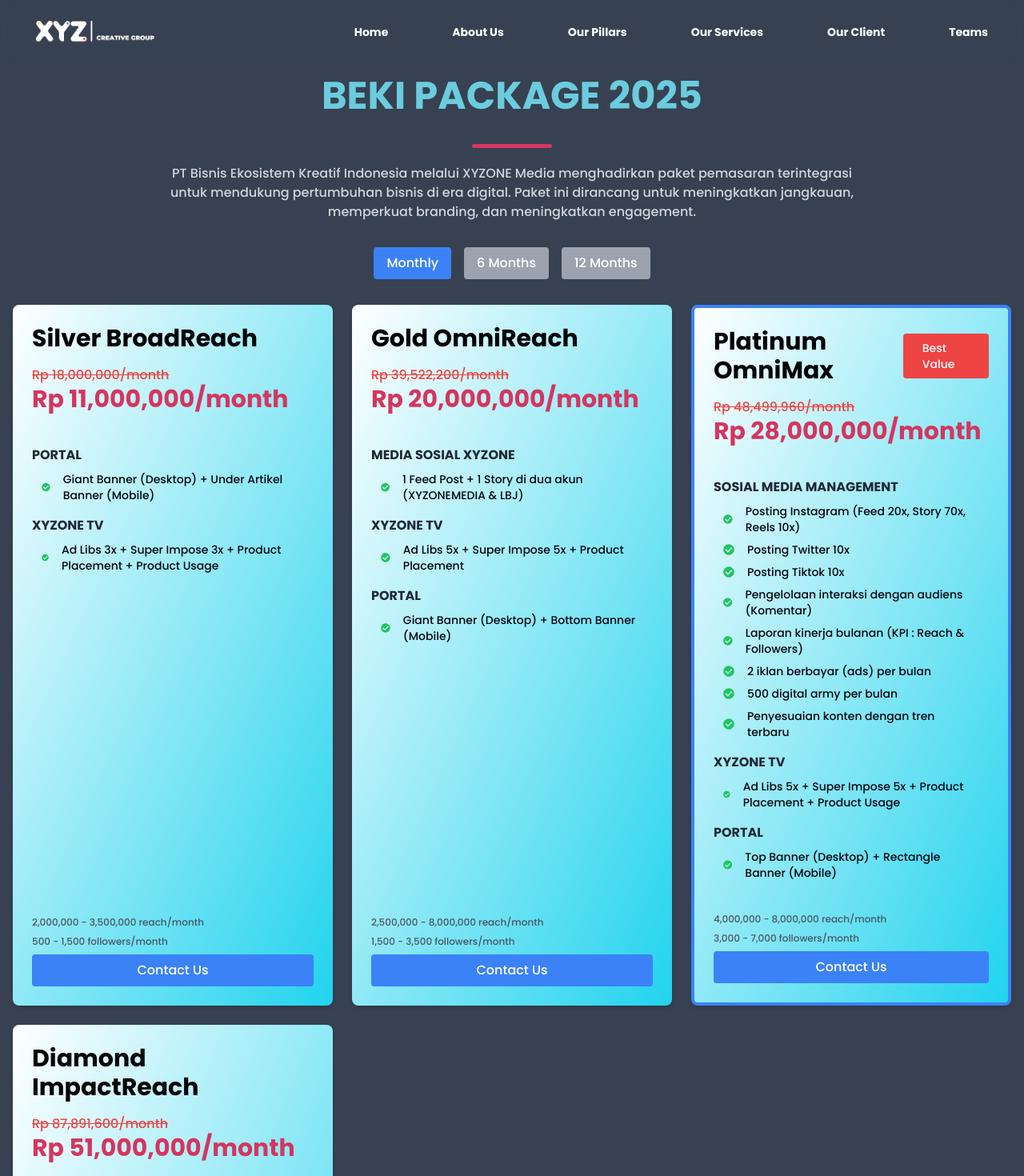
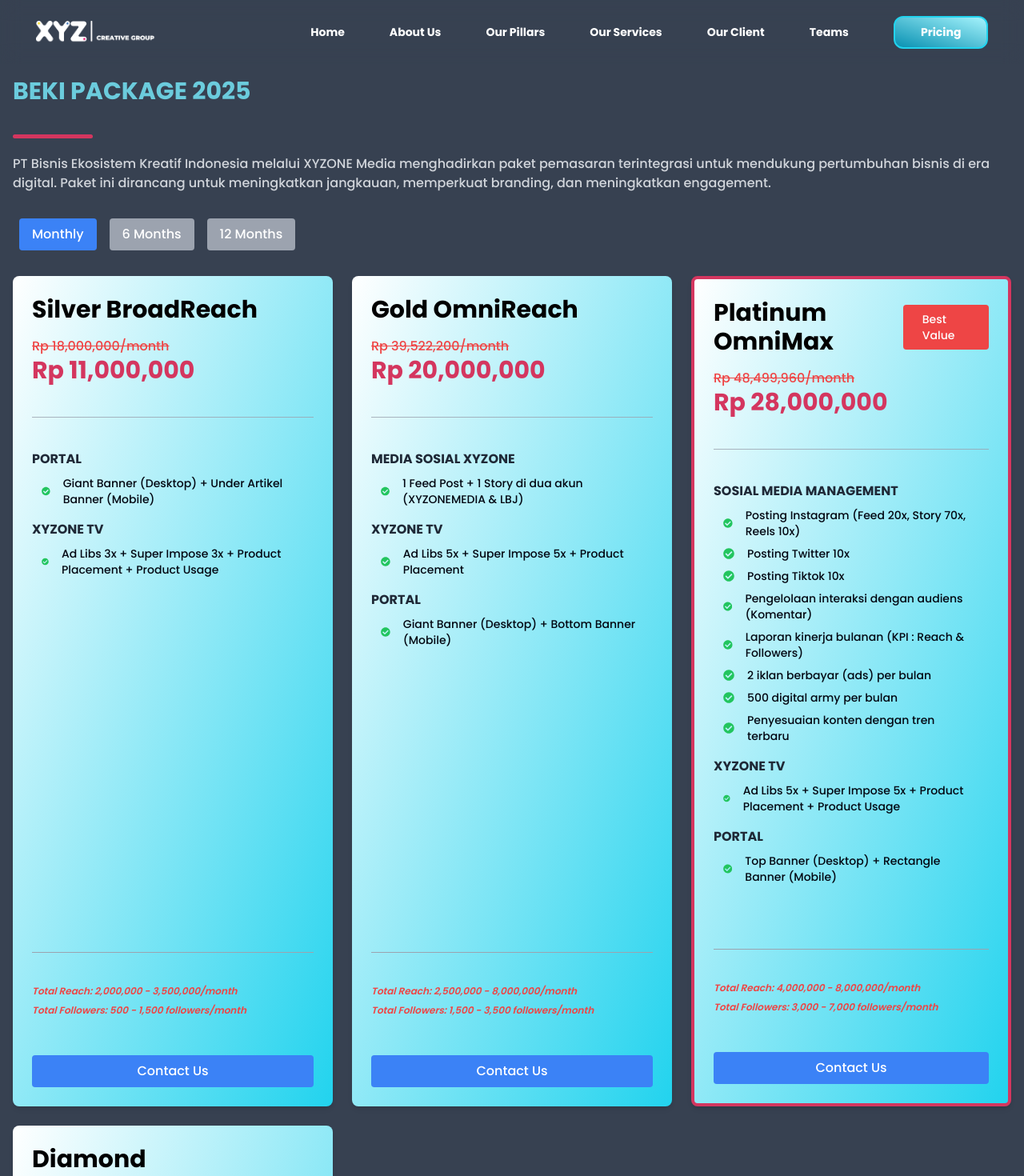
Before and after one commit to BLWARK/ujoheowasje0oqwaopepokdaskkxyz, a Next.js app: page /main/pricing in a window 1280 px wide. Shown: the top 1470 px of the page at 80% size. Built offline with nearby package versions, Linux system fonts and the light colour scheme.

Commit message:
pricing adjusment

```diff
--- a/app/globals.css
+++ b/app/globals.css
@@ -191,3 +191,19 @@
   opacity: 0;
   animation: fade-in 0.5s ease forwards;
 }
+
+@keyframes pulseSlow {
+  0% {
+    transform: scale(1);
+  }
+  50% {
+    transform: scale(1.1);
+  }
+  100% {
+    transform: scale(1);
+  }
+}
+
+.pulsePricing {
+  animation: pulseSlow 2s ease-in-out;
+}
--- a/app/main/pricing/page.jsx
+++ b/app/main/pricing/page.jsx
@@ -1,24 +1,41 @@
 "use client"
-import React, { useState } from 'react';
+import React, { useState, useEffect } from 'react';
 import { FaCheckCircle } from 'react-icons/fa';
+import AOS from "aos";
+import "aos/dist/aos.css";
 
 const PricingPage = () => {
   const [billingCycle, setBillingCycle] = useState('monthly');
 
-  // Paket data pricing
+  useEffect(() => {
+    AOS.init({
+      duration: 7000, // Durasi animasi (ms)
+      easing: "ease-out", // Gaya easing
+      once: true, // Animasi hanya terjadi sekali
+    });
+  }, []);
+
+  // Diskon yang dihitung manual
+  const discounts = {
+    "Silver BroadReach": { semiAnnual: 5.3, annual: 11.74 },
+    "Gold OmniReach": { semiAnnual: 7.92, annual: 13.96 },
+    "Platinum OmniMax": { semiAnnual: 5.95, annual: 11.9 },
+    "Diamond ImpactReach": { semiAnnual: 7.35, annual: 13.24 }
+  };
+
   const packages = [
     {
       name: 'Silver BroadReach',
       highlight: false,
       cardColor: 'bg-gradient-to-br from-white to-cyan-400',
       prices: {
-        monthly: 'Rp 11,000,000/month',
-        semiAnnual: 'Rp 62,500,000/6 months',
-        annual: 'Rp 116,500,000/year',
+        monthly: 'Rp 11,000,000',
+        semiAnnual: 'Rp 62,500,000',
+        annual: 'Rp 116,500,000',
       },
       originalPrice: 'Rp 18,000,000/month',
-      totalReach: '2,000,000 - 3,500,000 reach/month',
-      totalFollowers: '500 - 1,500 followers/month',
+      totalReach: 'Total Reach: 2,000,000 - 3,500,000/month',
+      totalFollowers: 'Total Followers: 500 - 1,500 followers/month',
       features: [
         {
           title: 'PORTAL',
@@ -35,13 +52,13 @@
       highlight: false,
       cardColor: 'bg-gradient-to-br from-white to-cyan-400',
       prices: {
-        monthly: 'Rp 20,000,000/month',
-        semiAnnual: 'Rp 110,500,000/6 months',
-        annual: 'Rp 206,500,000/year',
+        monthly: 'Rp 20,000,000',
+        semiAnnual: 'Rp 110,500,000',
+        annual: 'Rp 206,500,000',
       },
       originalPrice: 'Rp 39,522,200/month',
-      totalReach: '2,500,000 - 8,000,000 reach/month',
-      totalFollowers: '1,500 - 3,500 followers/month',
+      totalReach: 'Total Reach: 2,500,000 - 8,000,000/month',
+      totalFollowers: 'Total Followers: 1,500 - 3,500 followers/month',
       features: [
         {
           title: 'MEDIA SOSIAL XYZONE',
@@ -62,13 +79,13 @@
       highlight: true,
       cardColor: 'bg-gradient-to-br from-white to-cyan-400',
       prices: {
-        monthly: 'Rp 28,000,000/month',
-        semiAnnual: 'Rp 158,000,000/6 months',
-        annual: 'Rp 296,000,000/year',
+        monthly: 'Rp 28,000,000',
+        semiAnnual: 'Rp 158,000,000',
+        annual: 'Rp 296,000,000',
       },
       originalPrice: 'Rp 48,499,960/month',
-      totalReach: '4,000,000 - 8,000,000 reach/month',
-      totalFollowers: '3,000 - 7,000 followers/month',
+      totalReach: 'Total Reach: 4,000,000 - 8,000,000/month',
+      totalFollowers: 'Total Followers: 3,000 - 7,000 followers/month',
       features: [
         {
           title: 'SOSIAL MEDIA MANAGEMENT',
@@ -98,13 +115,13 @@
       highlight: false,
       cardColor: 'bg-gradient-to-br from-white to-cyan-400',
       prices: {
-        monthly: 'Rp 51,000,000/month',
-        semiAnnual: 'Rp 283,500,000/6 months',
-        annual: 'Rp 531,000,000/year',
+        monthly: 'Rp 51,000,000',
+        semiAnnual: 'Rp 283,500,000',
+        annual: 'Rp 531,000,000',
       },
       originalPrice: 'Rp 87,891,600/month',
-      totalReach: '5,000,000 - 10,000,000 reach/month',
-      totalFollowers: '4,000 - 10,000 followers/month',
+      totalReach: 'Total Reach: 5,000,000 - 10,000,000 /month',
+      totalFollowers: 'Total Followers: 4,000 - 10,000 followers/month',
       features: [
         {
           title: 'SOSIAL MEDIA MANAGEMENT',
@@ -120,7 +137,7 @@
             `Penyesuaian konten dengan tren terkini dan konten yang lebih kreatif ${billingCycle !== 'monthly' ? ' - Eksklusif' : ''}`,
             `${billingCycle === 'annual' ? 'Optimalisasi hashtag dan caption SEO untuk engagement maksimal - Eksklusif' : ''}`,
             'Dapat landing page website brand (domain dan server exclude)'
-          ].filter(Boolean) // Filter out empty strings for conditional items
+          ].filter(Boolean)
         },
         {
           title: 'XYZONE TV',
@@ -140,17 +157,17 @@
 
   return (
     <div className="2xl:p-6 2xl:px-20 p-4 bg-gray-750 mt-20 ">
-      <div className="flex flex-col justify-center items-center">
-        <h1 className="text-5xl font-bold text-center mb-4 text-secondary">BEKI PACKAGE 2025</h1>
+      <div className="flex flex-col 2xl:justify-center justify-start 2xl:items-center items-start">
+        <h1 className="2xl:text-5xl text-3xl font-bold 2xl:text-center text-left mb-4 text-secondary">BEKI PACKAGE 2025</h1>
         <div className="w-[100px] h-[5px] bg-hover rounded-full my-5"></div>
-        <p className="text-center text-gray-300 mb-8 w-[70%]">
+        <p className="2xl:text-center text-left text-gray-300 mb-8 2xl:w-[70%] w-full 2xl:text-xl text-small ">
           PT Bisnis Ekosistem Kreatif Indonesia melalui XYZONE Media menghadirkan paket pemasaran terintegrasi
           untuk mendukung pertumbuhan bisnis di era digital. Paket ini dirancang untuk meningkatkan jangkauan,
           memperkuat branding, dan meningkatkan engagement.
         </p>
       </div>
       {/* Billing Toggle */}
-      <div className="flex justify-center mb-8">
+      <div className="flex 2xl:justify-center justify-start overflow-auto mb-8">
         <button
           onClick={() => setBillingCycle('monthly')}
           className={`px-4 py-2 mx-2 ${billingCycle === 'monthly' ? 'bg-blue-500 text-white' : 'bg-gray-400'} rounded`}
@@ -176,7 +193,7 @@
         {packages.map((pkg, index) => (
           <div
             key={index}
-            className={`p-6 rounded-lg shadow-md ${pkg.cardColor} flex flex-col justify-between h-full hover:scale-105 hover:bg-gradient-to-tr from-white to-cyan-400 transition-transform ${pkg.highlight ? 'border-4 border-blue-500 scale-100' : ''}`}
+            className={`p-6 rounded-lg shadow-md ${pkg.cardColor} flex flex-col justify-between h-full transition-transform transform hover:scale-105 hover:bg-gradient-to-tr ${pkg.highlight ? 'border-4 border-hover scale-100' : ''}`}
           >
             <div>
               <div className="flex justify-between items-center mb-4">
@@ -186,14 +203,21 @@
                 )}
               </div>
               <p className="text-md text-red-500 line-through">{pkg.originalPrice}</p>
-              <p className="text-3xl font-bold text-hover mb-10">{pkg.prices[billingCycle]}</p>
-
+              <p className="text-3xl font-bold text-hover flex items-center gap-2">
+                {pkg.prices[billingCycle]}
+                {billingCycle !== 'monthly' && (
+                  <span className="text-red-500 text-sm">
+                    (Save {billingCycle === 'semiAnnual' ? discounts[pkg.name].semiAnnual : discounts[pkg.name].annual}%)
+                  </span>
+                )}
+              </p>
+              <div className="w-full h-[1px] bg-gray-400 opacity-80 my-10"></div>
               {pkg.features.map((feature, i) => (
                 <div key={i} className="mb-4 gap-4">
-                  <h3 className="font-bold text-gray-800 mb-2 ">{feature.title}</h3>
-                  <ul className='space-y-2'>
+                  <h3 className="font-bold text-gray-800 mb-2">{feature.title}</h3>
+                  <ul className="space-y-2">
                     {feature.items.map((item, j) => (
-                      <li key={j} className="flex items-center text-gray-950 text-sm px-3 ">
+                      <li key={j} className="flex items-center text-gray-950 text-sm px-3">
                         <FaCheckCircle className="text-green-500 mr-4 text-sm" /> {item}
                       </li>
                     ))}
@@ -201,11 +225,11 @@
                 </div>
               ))}
             </div>
-
             <div className="mt-6">
-              <p className="text-gray-600 text-xs mb-2">{pkg.totalReach}</p>
-              <p className="text-gray-600 text-xs mb-2">{pkg.totalFollowers}</p>
-              <button className="w-full bg-blue-500 text-white py-2 rounded hover:bg-blue-600">
+              <div className="w-full h-[1px] bg-gray-400 my-10"></div>
+              <p className="text-red-500 text-xs font-semibold italic mb-2">{pkg.totalReach}</p>
+              <p className="text-red-500 text-xs font-semibold italic mb-2">{pkg.totalFollowers}</p>
+              <button className="w-full bg-blue-500 text-white py-2 rounded hover:bg-blue-600 mt-10">
                 Contact Us
               </button>
             </div>
--- a/components/navigation/Navbar.jsx
+++ b/components/navigation/Navbar.jsx
@@ -1,11 +1,12 @@
 "use client";
-import React, { useState } from "react";
+import React, { useState, useEffect } from "react";
 import { FaTimes, FaAlignRight } from "react-icons/fa";
 import Link from "next/link";
 import Image from "next/image";
 
 const Navbar = () => {
   const [isMobileMenuOpen, setIsMobileMenuOpen] = useState(false);
+  const [animate, setAnimate] = useState(false);
 
   const toggleMobileMenu = () => {
     setIsMobileMenuOpen(!isMobileMenuOpen);
@@ -25,6 +26,17 @@
 
     setIsMobileMenuOpen(false); // Tutup menu setelah klik (untuk tampilan mobile)
   };
+
+  useEffect(() => {
+    const interval = setInterval(() => {
+      setAnimate(true);
+      setTimeout(() => {
+        setAnimate(false);
+      }, 2000);
+    }, 3000);
+
+    return () => clearInterval(interval);
+  }, []);
 
   return (
     <div className="fixed top-0 left-0 right-0 z-20 w-full h-[80px] flex justify-center bg-opacity-30 backdrop-blur-md items-center">
@@ -51,7 +63,7 @@
         </div>
 
         {/* Navigasi Desktop */}
-        <div className="hidden 2xl:flex xl:flex 2xl:text-[14px] xl:text-[14px] justify-end items-center gap-20 text-white font-bold">
+        <div className="hidden 2xl:flex xl:flex 2xl:text-[14px] xl:text-[14px] justify-end items-center gap-14 text-white font-bold">
           <Link href="/" passHref>
             <div className="navbar py-2 text-white hover:text-[#D4365F] transition duration-300 nav-link cursor-custom">
               Home
@@ -115,6 +127,15 @@
               className="navbar py-2 text-white hover:text-[#D4365F] transition duration-300 nav-link cursor-custom"
             >
               Teams
+            </div>
+          </Link>
+          <Link href="/main/pricing" passHref>
+            <div
+              role="button"
+
+              className={`navbar py-2 px-8 text-white hover:scale-105 hover:border-2 border-2 border-cyan-400  bg-gradient-to-bl from-cyan-200 to-cyan-600 rounded-xl transition duration-300 nav-link cursor-custom ${animate ? "pulsePricing" : ""}`}
+            >
+              Pricing
             </div>
           </Link>
         </div>
```
Lines whose indentation alone changed are shown as unchanged.
